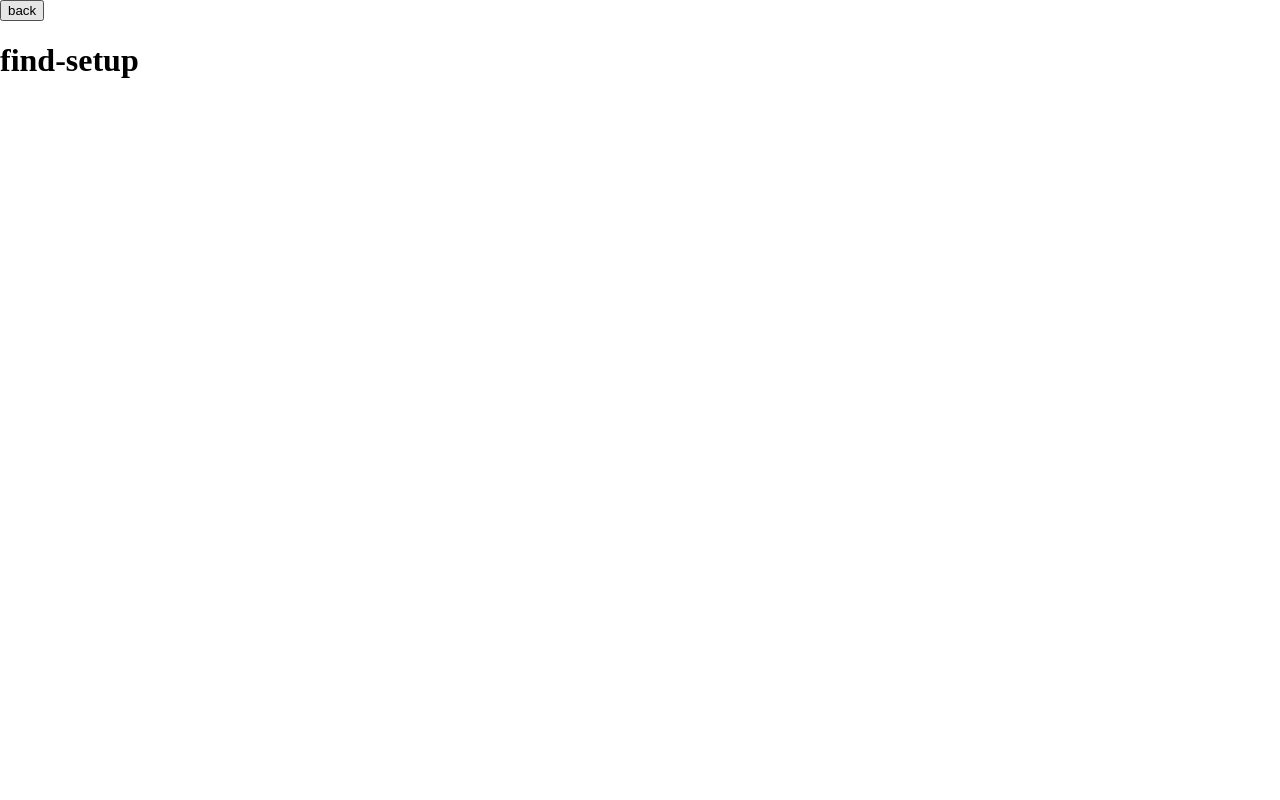
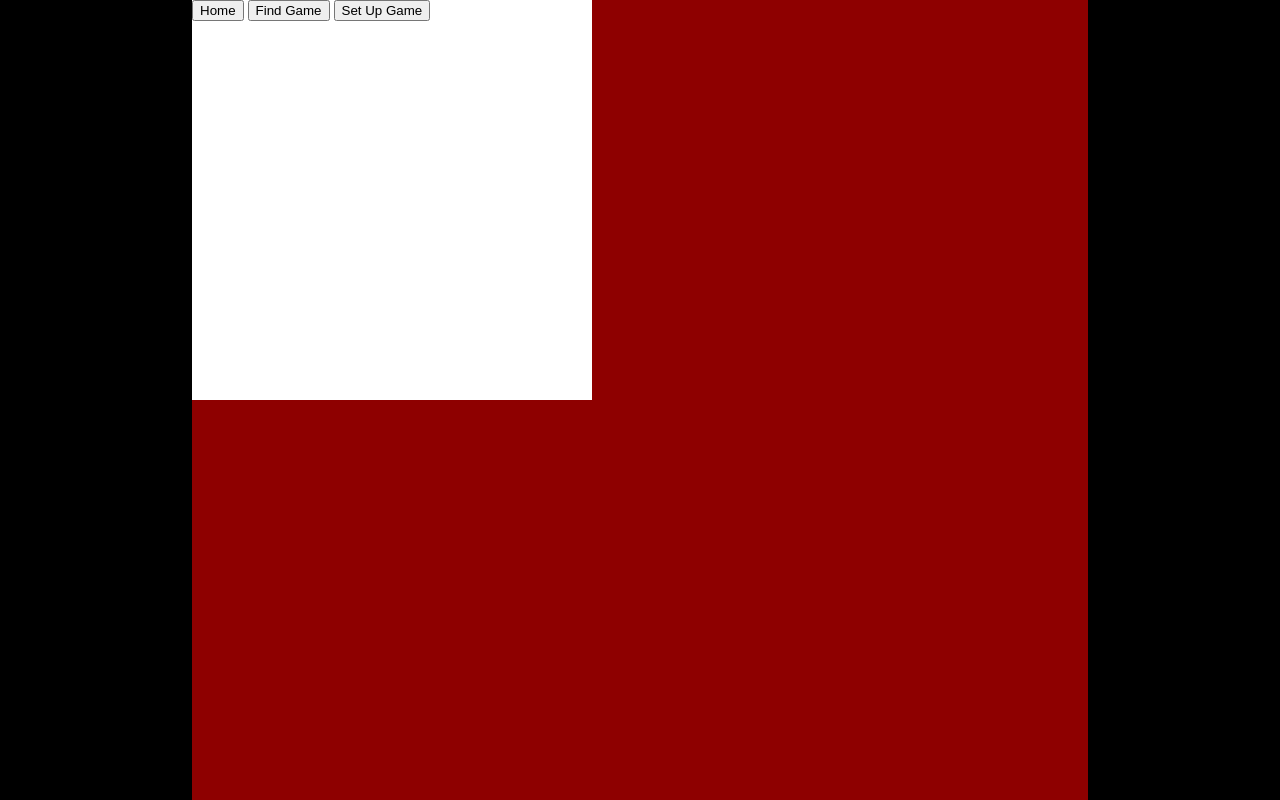
Before and after one commit to csueldo/No-Sever-Project, a plain HTML site: page index.html at #!/find-setup in a window 1280 px wide. Both pictures are taken after a click on the button "I'M IN". Drawn offline with nearby package versions, Linux system fonts and the light colour scheme; some packages are replaced by stand-ins of ours.

Commit message:
basic html layout find-setup.html

```diff
--- a/index.html
+++ b/index.html
@@ -5,6 +5,8 @@
 <head>
     <title>BasketBall-Meetup</title>
     <link rel="stylesheet" href="index.css">
+
+    <link rel="stylesheet" href="styles/find-setup.css">
 </head>
 
 <body>
--- /dev/null
+++ b/styles/find-setup.css
@@ -0,0 +1,36 @@
+/*.left-margin{
+  background-color: black;
+  height: 100vh;
+  width: 20%;
+  float: left;
+
+}*/
+
+.find-setup-main-container{
+  background: black;
+  height: 100vh;
+  width: 100%;
+  position: absolute;
+}
+.find-setup-middle{
+  background: #8e0000;
+  height: 100vh;
+  margin: 0 15%;
+
+
+}
+.find-setup-wrapper{
+  height: 400px;
+  width: 400px;
+  background-color: white;
+  position: relative;
+
+}
+/*.right-margin{
+  background-color:black;
+  height: 100vh;
+  width: 20%;
+  float: right;
+
+  position: relative;
+}*/
--- a/views/find-setup.html
+++ b/views/find-setup.html
@@ -1,11 +1,27 @@
-<!DOCTYPE html>
-<html>
-  <head>
-    <meta charset="utf-8">
-    <title>Find-Setup</title>
-  </head>
-  <body>
-    <button type="button" name="backgr">back</button>
-<h1>find-setup</h1>
-  </body>
-</html>
+
+
+    <!-- <div class="left-margin">
+
+    </div> -->
+  <main class="find-setup-main-container">
+
+    <div class="find-setup-middle">
+      <div class="find-setup-wrapper">
+
+        <div class="inner-left">
+
+        </div>
+        <div class="inn-right">
+
+        </div>
+        <button type="button" ui-sref="home">Home</button>
+        <button type="button" name="find" ui-sref="findgame">Find Game</button>
+        <button type="button" name="setup" ui-sref="setupgame">Set Up Game</button>
+
+      </div>
+
+    </div>
+  </main>
+    <!-- <div class="right-margin">
+
+    </div> -->
```
Also changed, not shown: views/findgame.html (+11 -10 lines), views/setupgame.html (+3 -0 lines), pictures/griffin_dunk.jpg (added), pictures/nba-kd.jpg (added), pictures/nba-sign.jpg (added), pictures/ross_dunk.jpg (added).
